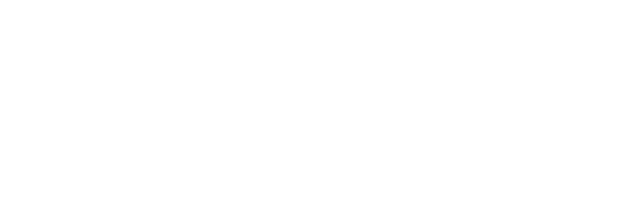
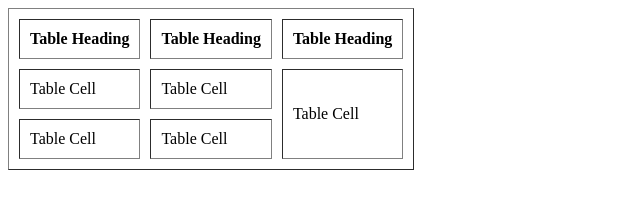
Before and after one commit to kostadinovs/lessson-4, a plain HTML site: page index.html in a window 1280 px wide. Shown: the whole page, without its empty margins (0-640 px from the left). Drawn offline with Linux system fonts and the light colour scheme.

Commit message:
test ttable

```diff
--- a/index.html
+++ b/index.html
@@ -1,10 +1,29 @@
 <!DOCTYPE html>
 <html>
     <head>
-
         <title>Test tittle</title>
     </head>
         <body>
+            <table border="1px" cellspacing="10px" cellpadding="10px">
+                <thead>
+                    <tr>
+                        <th>Table Heading</th>
+                        <th>Table Heading</th>
+                        <th>Table Heading</th>
+                    </tr>
+                </thead>
+                <tbody>
+                    <tr>
+                        <td>Table Cell</td>
+                        <td>Table Cell</td>
+                        <td rowspan="2">Table Cell</td>
+                    </tr>
+                    <tr>
+                        <td>Table Cell</td>
+                        <td >Table Cell</td>
+                    </tr>
+                </tbody>
 
+            </table>
         </body>
 </html>
```
